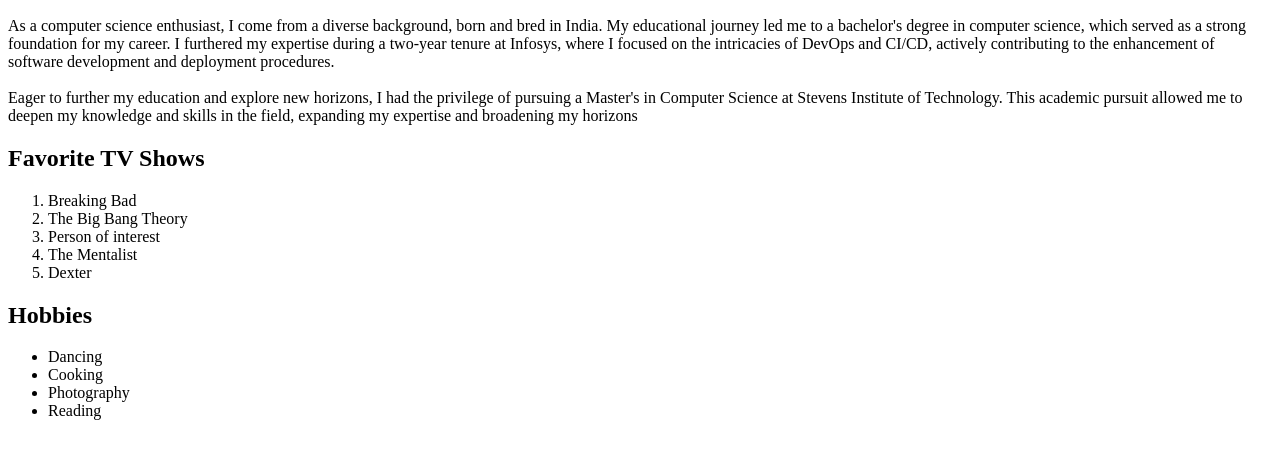
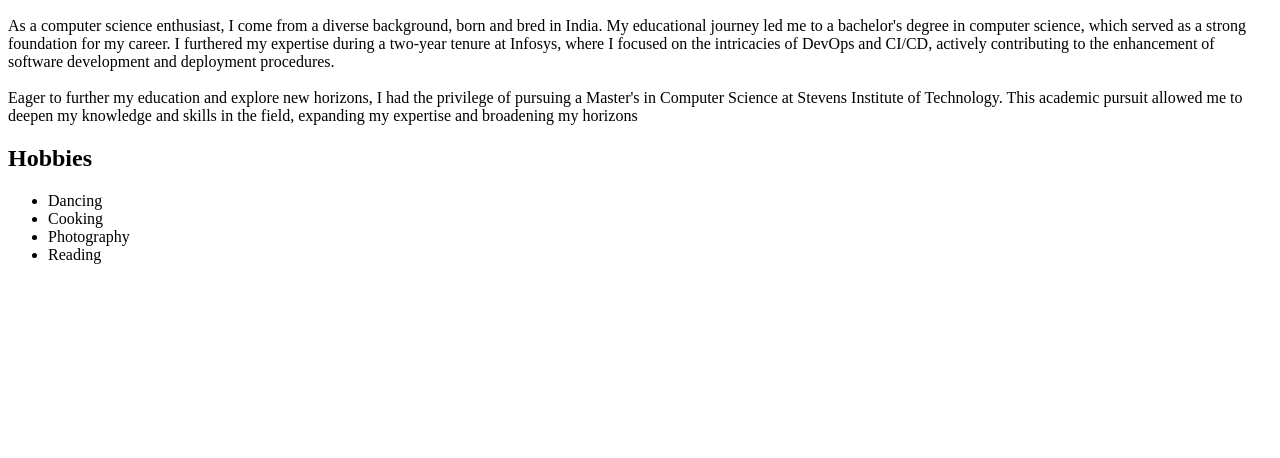
Before and after one commit to nvpai/nvpai.github.io, a plain HTML site: page index.html in a window 1280 px wide. Shown: the part 110-568 px from the top of the page. Drawn offline with Linux system fonts and the light colour scheme.

Commit message:
Update index.html

```diff
--- a/index.html
+++ b/index.html
@@ -19,16 +19,7 @@
                 </p>
 
         </article>
-        <article>
-            <h2>Favorite TV Shows</h2>
-            <ol>
-                <li>Breaking Bad</li>
-                <li>The Big Bang Theory </li>
-                <li>Person of interest</li>
-                <li>The Mentalist</li>
-                <li>Dexter</li>
-            </ol>
-        </article>
+
         <article>
             <h2>Hobbies</h2>
             <ul>
```
